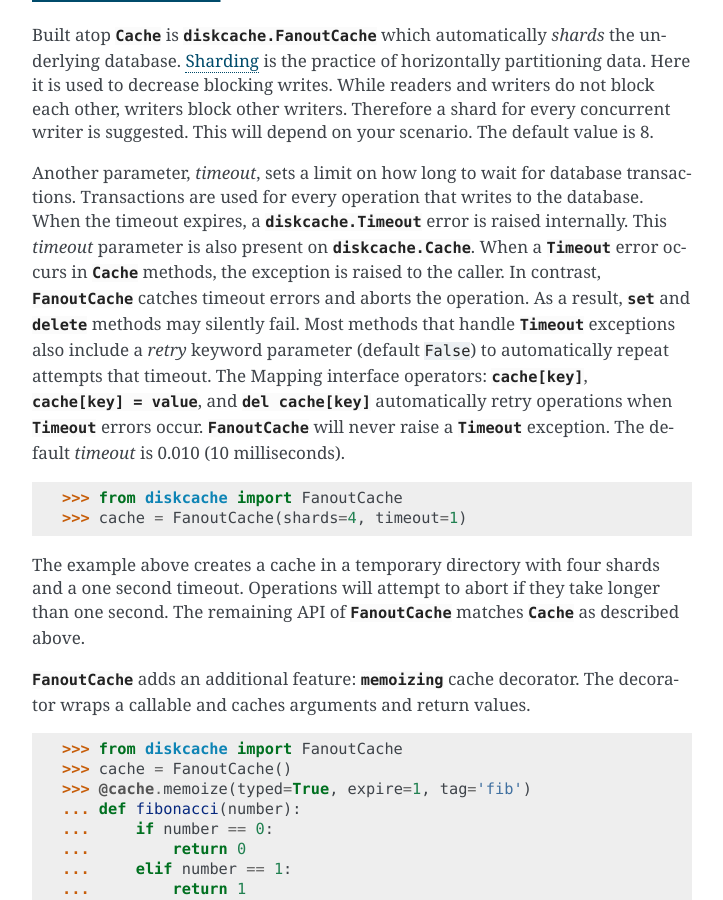
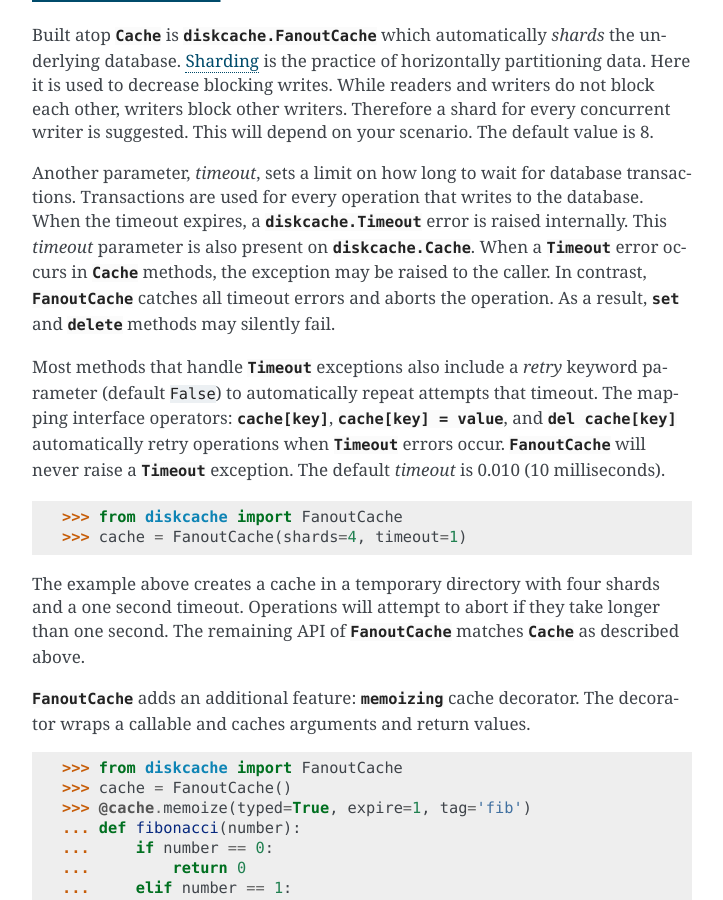
Before and after one commit to grantjenks/python-diskcache, a Sphinx documentation site: the page built from docs/tutorial.rst, in a window 1280 px wide and 900 px high, scrolled down 7056 px. Shown: the whole window, without its empty margins (388-1111 px from the left). Built offline with Sphinx 7.4.7, drawn with Linux system fonts in a browser that asks for light colours.

Commit message:
Improve Timeout and retry tutorial

```diff
--- a/docs/tutorial.rst
+++ b/docs/tutorial.rst
@@ -348,17 +348,19 @@ transactions. Transactions are used for every operation that writes to the
 database. When the timeout expires, a :exc:`diskcache.Timeout` error is raised
 internally. This `timeout` parameter is also present on
 :class:`diskcache.Cache`. When a :exc:`Timeout <diskcache.Timeout>` error
-occurs in :class:`Cache <diskcache.Cache>` methods, the exception is raised to
-the caller. In contrast, :class:`FanoutCache <diskcache.FanoutCache>` catches
-timeout errors and aborts the operation. As a result, :meth:`set
+occurs in :class:`Cache <diskcache.Cache>` methods, the exception may be raised
+to the caller. In contrast, :class:`FanoutCache <diskcache.FanoutCache>`
+catches all timeout errors and aborts the operation. As a result, :meth:`set
 <diskcache.FanoutCache.set>` and :meth:`delete <diskcache.FanoutCache.delete>`
-methods may silently fail. Most methods that handle :exc:`Timeout
-<diskcache.Timeout>` exceptions also include a `retry` keyword parameter
-(default ``False``) to automatically repeat attempts that timeout. The Mapping
-interface operators: :meth:`cache[key] <diskcache.FanoutCache.__getitem__>`,
-:meth:`cache[key] = value <diskcache.FanoutCache.__setitem__>`, and :meth:`del
-cache[key] <diskcache.FanoutCache.__delitem__>` automatically retry operations
-when :exc:`Timeout <diskcache.Timeout>` errors occur. :class:`FanoutCache
+methods may silently fail.
+
+Most methods that handle :exc:`Timeout <diskcache.Timeout>` exceptions also
+include a `retry` keyword parameter (default ``False``) to automatically repeat
+attempts that timeout. The mapping interface operators: :meth:`cache[key]
+<diskcache.FanoutCache.__getitem__>`, :meth:`cache[key] = value
+<diskcache.FanoutCache.__setitem__>`, and :meth:`del cache[key]
+<diskcache.FanoutCache.__delitem__>` automatically retry operations when
+:exc:`Timeout <diskcache.Timeout>` errors occur. :class:`FanoutCache
 <diskcache.FanoutCache>` will never raise a :exc:`Timeout <diskcache.Timeout>`
 exception. The default `timeout` is 0.010 (10 milliseconds).
 
```
